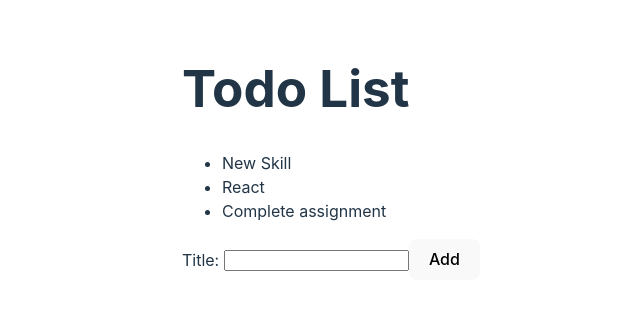
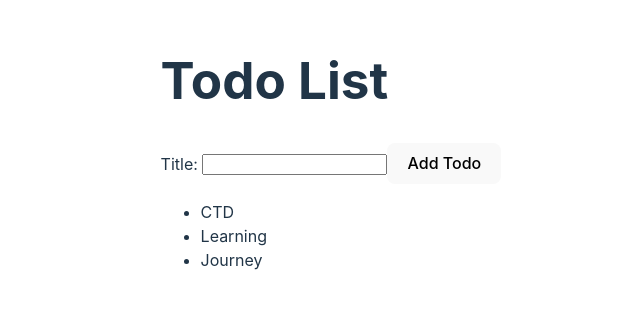
Before and after one commit to Uni-syeda/react-todo1, a React (Vite) app: page / in a window 1280 px wide. Shown: the part 247-556 px from the top of the page, without its empty margins (309-949 px from the left). Built offline with nearby package versions, Linux system fonts and the light colour scheme.

Commit message:
props state and handlers lesson3

```diff
--- a/src/AddTodoForm.jsx
+++ b/src/AddTodoForm.jsx
@@ -1,14 +1,19 @@
-import * as React from "react";
-import "./App.css";
-function AddTodoForm(){
+function AddTodoForm({ onAddTodo }) {
+    const handleAddTodo = (event) => {
+      event.preventDefault();
+
+      const todoTitle = event.target.elements.title.value;
+      onAddTodo(todoTitle);
+
+      event.target.reset();
+    };
     return (
-        <form>
-            <label htmlFor="todoTitle">Title: </label>
-            <input id="todoTitle" type="text" />
-            <button type="button">Add</button>
-        </form>
+      <form onSubmit={handleAddTodo}>
+        <label htmlFor="todoTitle">Title: </label>
+        <input id="todoTitle" type="text" name="title" />
+        <button type="submit">Add Todo</button>
+      </form>
+    );
+  }
 
-    );
-}
-
-export default AddTodoForm;
+  export default AddTodoForm;
--- a/src/App.jsx
+++ b/src/App.jsx
@@ -1,14 +1,19 @@
-import * as React from "react";
+import React from "react";
+import { useState } from "react";
+import reactLogo from "./assets/react.svg";
+import viteLogo from "/vite.svg";
 import "./App.css";
-import TodoList from './TodoList.jsx';
-import AddTodoForm from './AddTodoForm.jsx'
+import TodoList from "./TodoList";
+import AddTodoForm from "./AddTodoForm";
 
 function App() {
+  const [newTodo, setNewTodo] = useState('');
   return (
     <div>
       <h1>Todo List</h1>
+      <AddTodoForm  onAddTodo={setNewTodo}/>
+      <p>{newTodo}</p>
       <TodoList />
-      <AddTodoForm />
     </div>
   );
 }
--- a/src/TodoList.jsx
+++ b/src/TodoList.jsx
@@ -1,37 +1,28 @@
-import * as React from "react";
-import "./App.css";
+import TodoListItem from "./TodoListItem";
+// create the 'todoList' array
 const todoList = [
   {
     id: 1,
-      title: "New Skill"
-
+    title: "CTD",
   },
   {
     id: 2,
-      title: "React"
+    title: "Learning",
   },
   {
     id: 3,
-      title: "Complete assignment"
+    title: "Journey",
   },
 ];
 
-function TodoList(){
+function TodoList() {
   return (
     <ul>
-        {todoList.map(function (item) {
-          return (
-            <li key={item.id}>{item.title}
-              {/* <div>{item.id}</div>
-              <div>{item.title}</div>
-              <div>{item.language}</div> */}
-            </li>
+      {todoList.map((item) => (
+        <TodoListItem key={item.id} title={item.title} />
+      ))}
+    </ul>
   );
-        })}
-      </ul>
-
-    );
-
 }
 
 export default TodoList;
--- /dev/null
+++ b/src/TodoListItem.jsx
@@ -0,0 +1,8 @@
+function TodoListItem(props) {
+    console.log(props)
+    return(
+        <li>{props.id} {props.title} </li>
+    );
+}
+
+export default TodoListItem;
```
Lines whose indentation alone changed are shown as unchanged.
